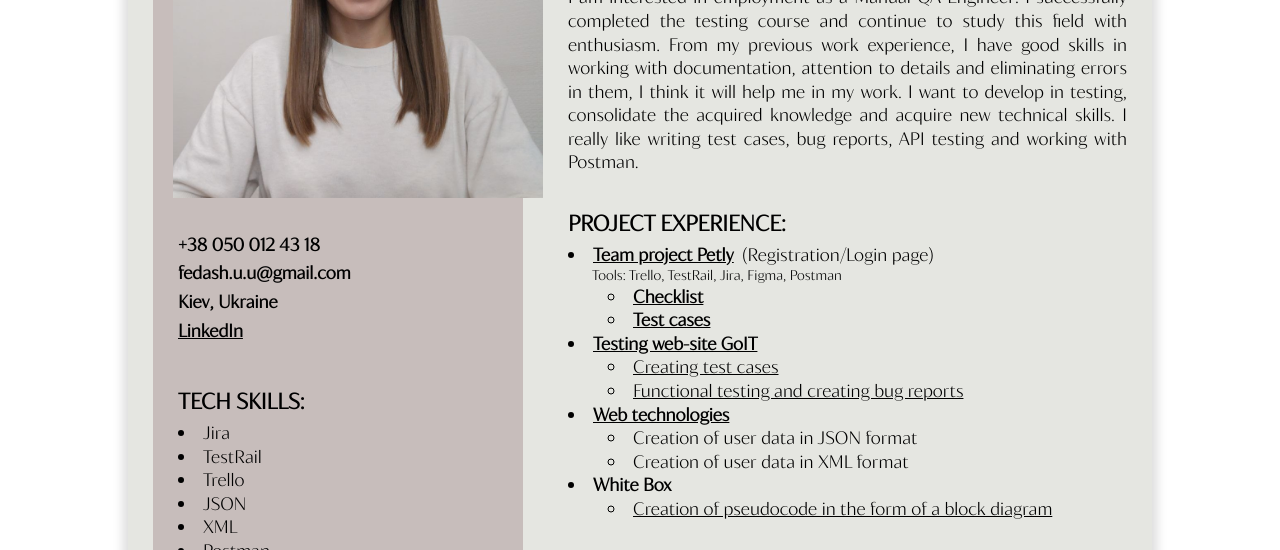
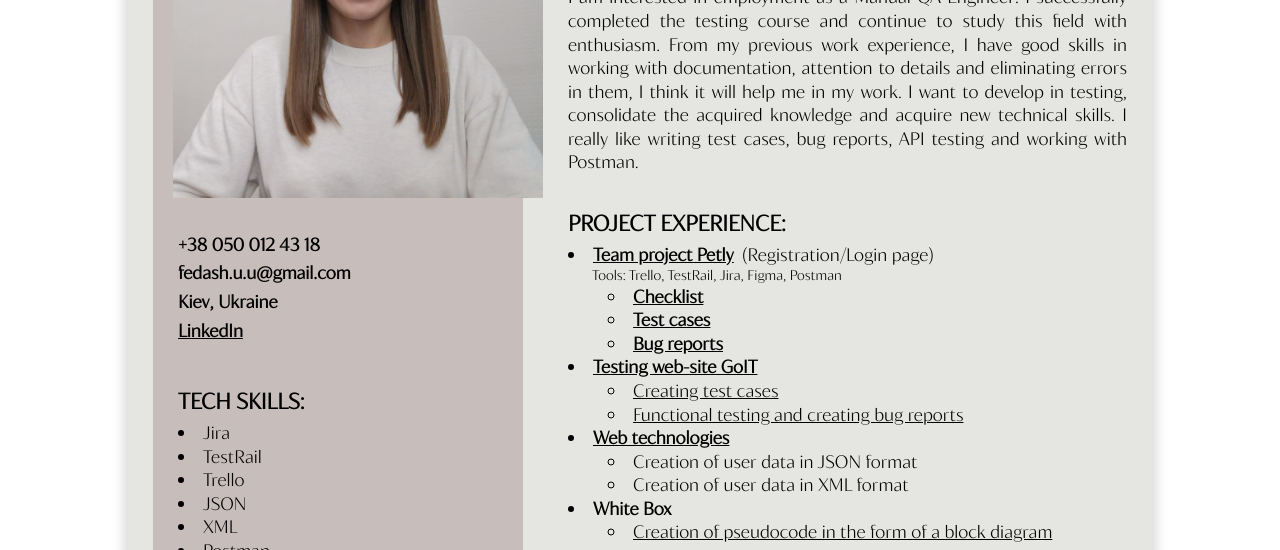
Before and after one commit to DenisFedash/cv-yulia-hr, a plain HTML site: page index.html in a window 1280 px wide. Shown: the part 250-800 px from the top of the page. Drawn offline with Linux system fonts and the light colour scheme.

Commit message:
add work experience

```diff
--- a/index.html
+++ b/index.html
@@ -116,6 +116,13 @@
                     >Test cases</a
                   >
                 </li>
+                <li class="project-link workt-title link-color">
+                  <a
+                    class="project-link workt-title link-color"
+                    href="https://drive.google.com/drive/folders/181BePo71hnMtn8BckOHC6yj3G32aVWUW?usp=sharing"
+                    >Bug reports</a
+                  >
+                </li>
               </ul>
             </li>
             <li class="main_text-item soft link-color">
```
